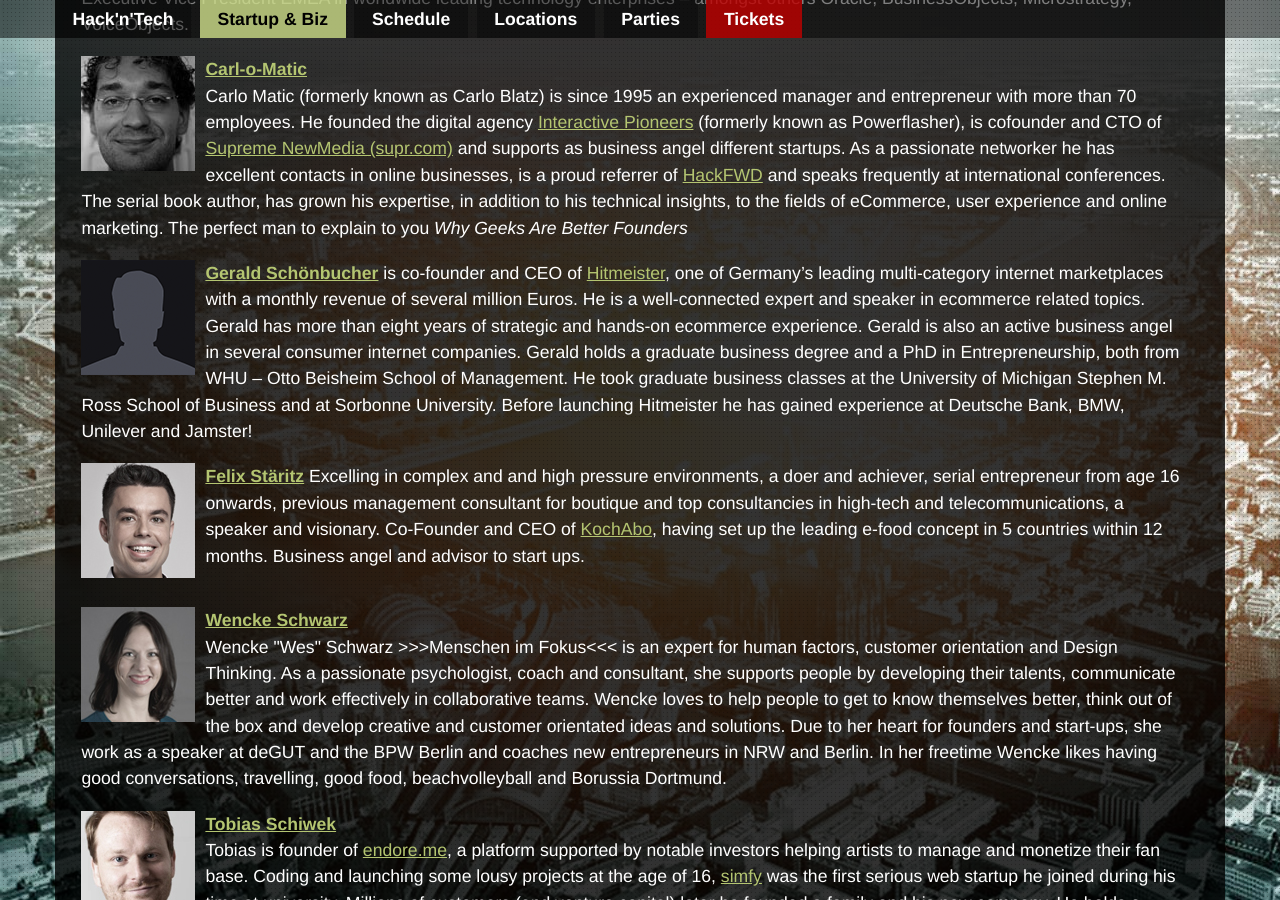
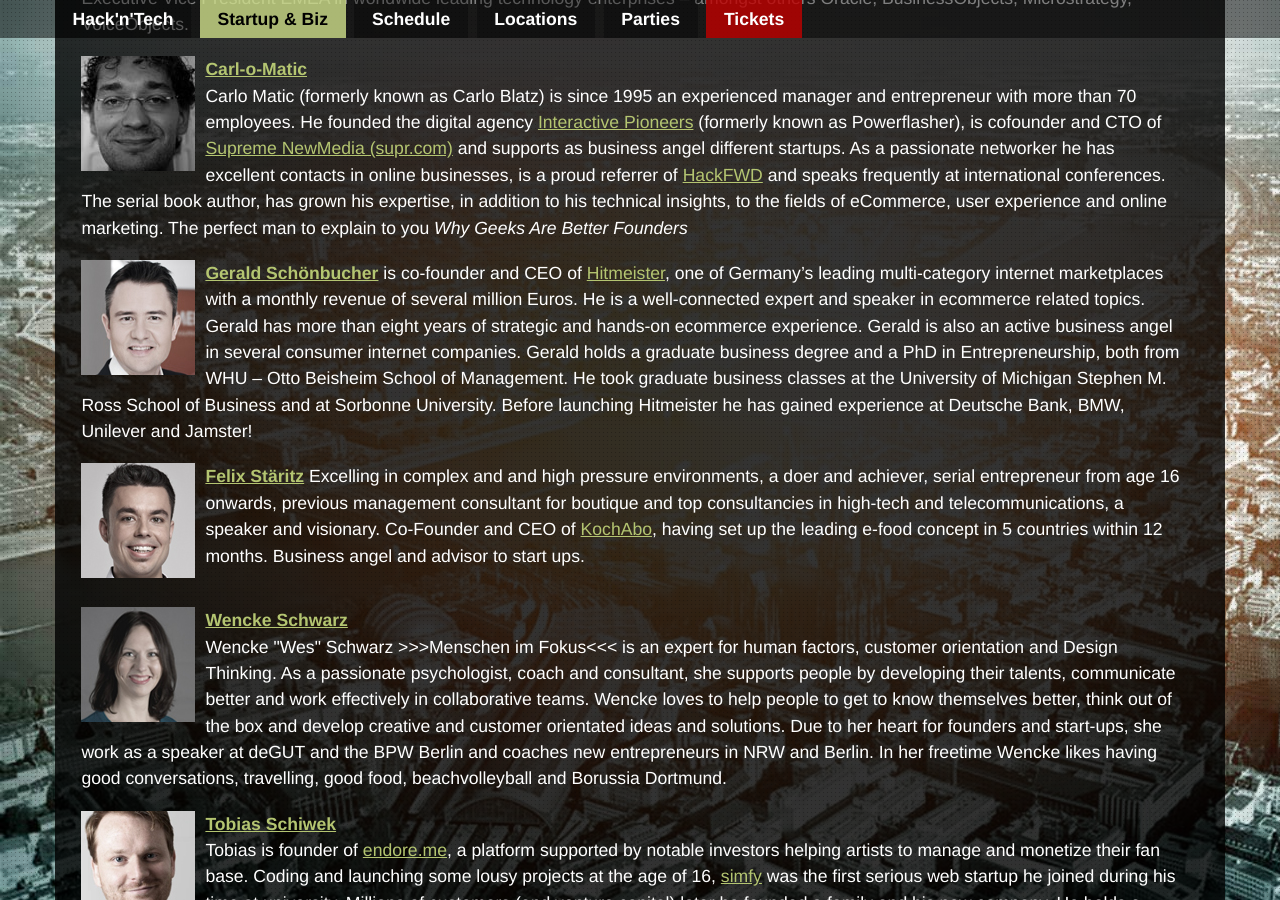
Before and after one commit to InteractiveCologne/interactivecologne.github.com, a Jekyll site: the page built from startup.html, in a window 1280 px wide and 900 px high, scrolled down 1715 px. Built offline with Jekyll 4.4.1, drawn with Linux system fonts in a browser that asks for light colours; nearby versions of some CDN libraries.

```diff
--- a/_includes/supporter.html
+++ b/_includes/supporter.html
@@ -29,6 +29,8 @@
 
 <div class="supporter container">
 	<h5 class="marker">Supporter & Media Partner</h5>
+	<p class="silver row">
+	</p>
 	<p class="row">
 		<a href="http://blue-shell.de" target="_blank" class="span2"><img src="/assets/images/sponsors/blueshell.jpg" /></a>
 		<a href="http://www.creative.nrw.de/" target="_blank" class="span2"><img src="/assets/images/sponsors/creativenrw.jpg" /></a>
--- a/startup.html
+++ b/startup.html
@@ -56,7 +56,7 @@
 				</p>
 
 				<p class="speaker">
-					<img class="speaker" src="assets/images/img_speaker_placeholder.png" alt="Gerald Schönbucher"/><a href="#gerald-schoenbucher" name="gerald-schoenbucher"><strong>Gerald Schönbucher</strong></a> is co-founder and CEO of <a href="http://www.hitmeister.de/">Hitmeister</a>, one of Germany’s leading multi-category internet marketplaces with a monthly revenue of several million Euros. He is a well-connected expert and speaker in ecommerce related topics. Gerald has more than eight years of strategic and hands-on ecommerce experience. Gerald is also an active business angel in several consumer internet companies. Gerald holds a graduate business degree and a PhD in Entrepreneurship, both from WHU – Otto Beisheim School of Management. He took graduate business classes at the University of Michigan Stephen M. Ross School of Business and at Sorbonne University. Before launching Hitmeister he has gained experience at Deutsche Bank, BMW, Unilever and Jamster!
+					<img class="speaker" src="assets/images/speaker/gerald-schoenbucher.jpg" alt="Gerald Schönbucher"/><a href="#gerald-schoenbucher" name="gerald-schoenbucher"><strong>Gerald Schönbucher</strong></a> is co-founder and CEO of <a href="http://www.hitmeister.de/">Hitmeister</a>, one of Germany’s leading multi-category internet marketplaces with a monthly revenue of several million Euros. He is a well-connected expert and speaker in ecommerce related topics. Gerald has more than eight years of strategic and hands-on ecommerce experience. Gerald is also an active business angel in several consumer internet companies. Gerald holds a graduate business degree and a PhD in Entrepreneurship, both from WHU – Otto Beisheim School of Management. He took graduate business classes at the University of Michigan Stephen M. Ross School of Business and at Sorbonne University. Before launching Hitmeister he has gained experience at Deutsche Bank, BMW, Unilever and Jamster!
 				</p>
 
 				<p class="speaker">
```
